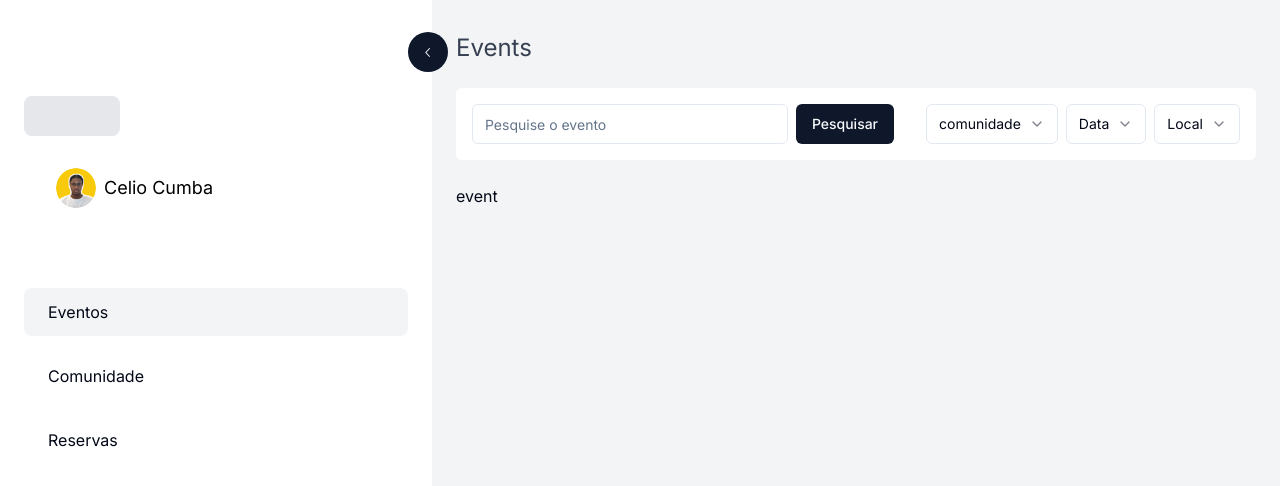
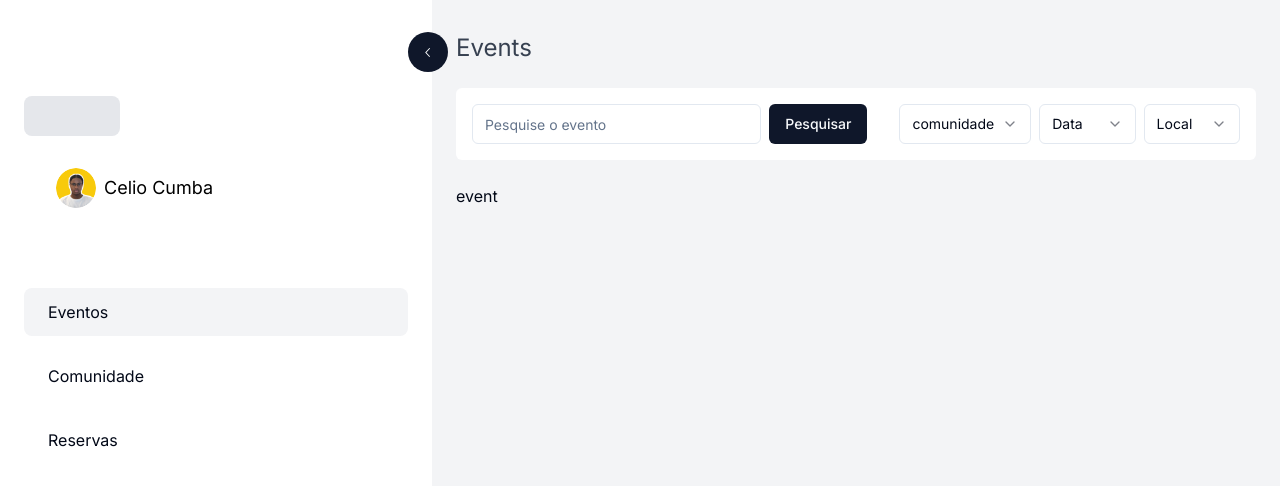
Before and after one commit to CelioJoaquimCumba/even-ti, a Next.js app: page /events in a window 1280 px wide. Shown: the top 486 px of the page. Built offline with nearby package versions, Linux system fonts and the light colour scheme.

Commit message:
feat: make a handleSelectChange

```diff
--- a/src/app/components/molecules/listing-header.tsx
+++ b/src/app/components/molecules/listing-header.tsx
@@ -76,20 +76,37 @@ const filters = [
     },
 ]
 
+interface selectedFilters {
+    filterId: string,
+    optionId: string
+}
 export function ListingHeader () {
     const [searchInput, setSearchInput] = useState('')
+    const [selectedFilters, setSelectedFilters] = useState<selectedFilters[]>([])
+
+    const handleSelectChange = (event: string, id: string) => {
+        const value = event.toString()
+        const index = selectedFilters.findIndex((filter) => filter.filterId === id)
+        if(index >= 0) {
+            const newFilters = [...selectedFilters]
+            newFilters[index] = {filterId: id, optionId: value}
+            setSelectedFilters(newFilters)
+        } else {
+            setSelectedFilters([...selectedFilters, {filterId: id, optionId: value}])
+        }
+    }
     const handleSearch = (e: React.FormEvent<HTMLFormElement>) => {
         e.preventDefault()
     }
     return (
-        <div className="flex flex-row p-4 bg-white rounded-md space-x-8">
-            <form className="flex w-full items-center space-x-2" onSubmit={handleSearch}>
+        <div className="flex flex-row flex-wrap p-4 bg-white rounded-md gap-8">
+            <form className="flex grow-[2] items-center space-x-2" onSubmit={handleSearch}>
                 <Input type="text" placeholder="Pesquise o evento" value={searchInput} onChange={(e) => setSearchInput(e.target.value)} />
                 <Button type="submit">Pesquisar</Button>
             </form>
-            <div className="flex space-x-2">
+            <div className="flex flex-wrap lg:flex-nowrap gap-2 flex-grow">
                 {filters.map((filter) => (
-                    <Select key={filter.id}>
+                    <Select key={filter.id} onValueChange={(e) => handleSelectChange(e, filter.id)}>
                         <SelectTrigger className="flex space-x-2">
                             <SelectValue placeholder={filter.label}/>
                         </SelectTrigger>
```
